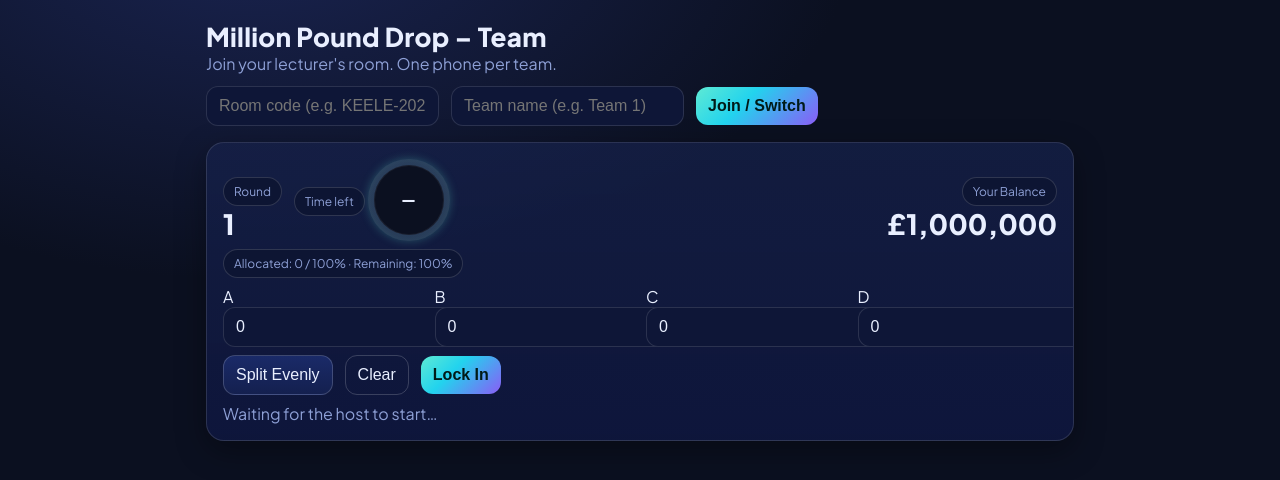
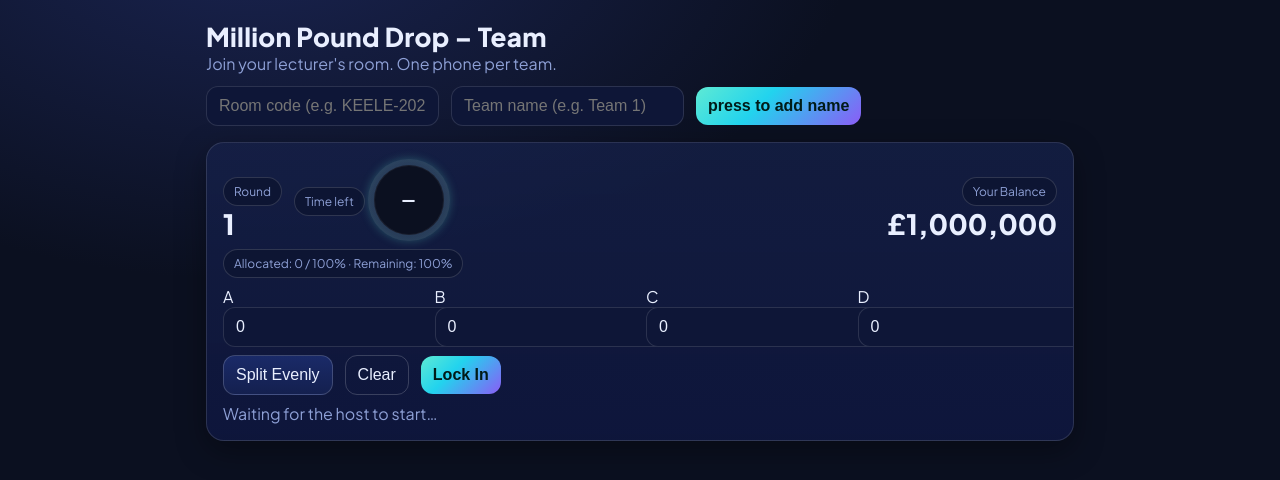
Before and after one commit to Fosk1984/Million_pound_drop, a plain HTML site: page team.html in a window 1280 px wide. Drawn offline with Linux system fonts and the light colour scheme; a web font is replaced by a local one.

Commit message:
Update team.html

```diff
--- a/team.html
+++ b/team.html
@@ -43,7 +43,7 @@
     <div class="row" style="max-width:700px" id="joinRow">
       <input id="roomInput" placeholder="Room code (e.g. KEELE-2025)" />
       <input id="teamInput" placeholder="Team name (e.g. Team 1)" />
-      <button id="joinBtn" class="primary">Join / Switch</button>
+      <button id="joinBtn" class="primary">press to add name</button>
     </div>
     <div id="roomPill" class="pill" style="display:none">Room: <b id="roomPillText"></b></div>
   </header>
```
